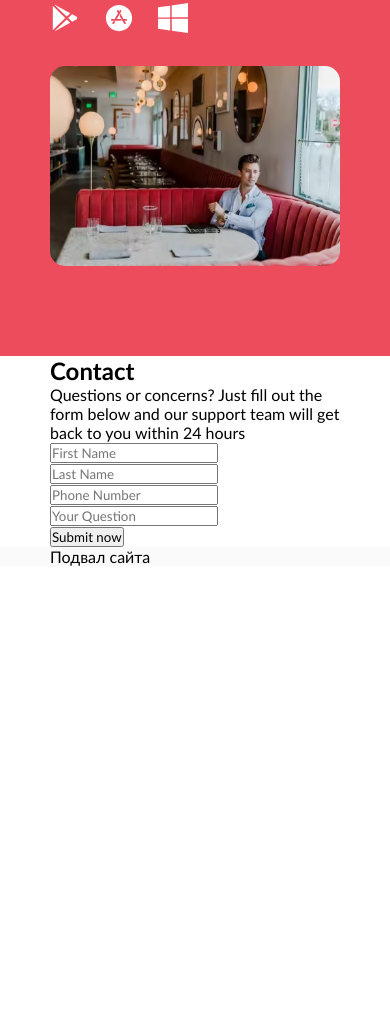
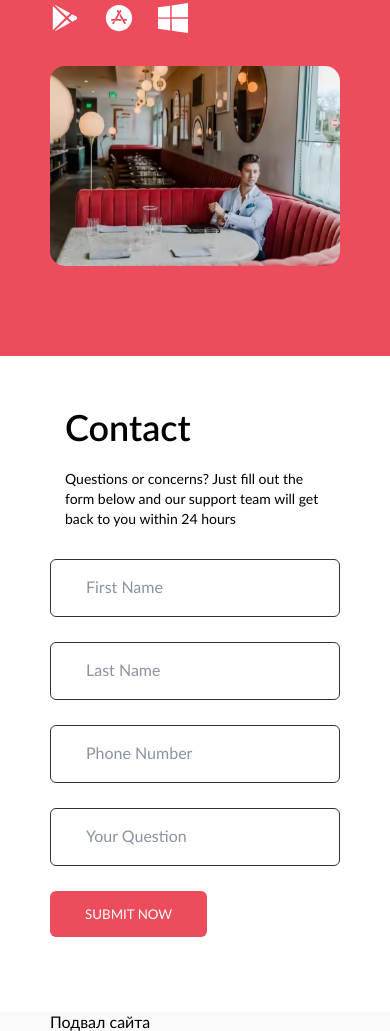
Before and after one commit to DariaGrekova/Cloudbudget, a plain HTML site: page docs/index.html in a window 390 px wide. Shown: the part 4559-5590 px from the top of the page. Before the commit the page ends 5125 px from the top, so only its background shows below. Drawn offline with Linux system fonts and the light colour scheme.

Commit message:
added styles and adaptive for contact section

```diff
--- /dev/null
+++ b/app/scss/blocks/contact_section.scss
@@ -0,0 +1,96 @@
+.contact {
+  display: flex;
+  justify-content: space-between;
+  align-items: flex-start;
+  flex-wrap: wrap;
+  padding: 115px 0;
+
+  &__content {
+    flex: 1 1 40%;
+    max-width: 445px;
+    margin: 0 15px 55px;
+  }
+
+  &__title {
+    margin-bottom: 50px;
+    font-weight: 600;
+    font-size: 36px;
+    line-height: 43px;
+  }
+
+  &__text {
+    font-size: 14px;
+    line-height: 20px;
+  }
+
+  &__form {
+    flex: 0 0 60%;
+    max-width: 540px;
+    margin: 0 15px;
+  }
+}
+.form {
+  display: flex;
+  justify-content: space-between;
+  flex-wrap: wrap;
+
+  &__name {
+    flex: 0 0 50%;
+    max-width: 255px;
+  }
+
+  &__number {
+    flex: 0 0 100%;
+  }
+
+  &__question {
+    flex: 0 0 100%;
+  }
+
+  &__submit {
+    input {
+      padding: 15px 35px;
+      background-color: $pink;
+      color: $light;
+      border: none;
+    }
+  }
+}
+
+// MEDIA QUERIES
+@media only screen and (max-width: 1330px) {
+  .contact {
+    justify-content: center;
+
+    &__content {
+      flex-basis: 100%;
+      max-width: 535px;
+    }
+
+    &__form {
+      flex-basis: 100%;
+    }
+  }
+}
+
+@media only screen and (max-width: 658px) {
+  .form {
+    &__name {
+      flex-basis: 100%;
+      max-width: 100%;
+    }
+  }
+}
+
+@media only screen and (max-width: 414px) {
+  .contact {
+    padding: 50px 0;
+
+    &__content {
+      margin-bottom: 30px;
+    }
+    &__title {
+      margin-bottom: 20px;
+    }
+  }
+}
--- a/app/scss/main.scss
+++ b/app/scss/main.scss
@@ -10,6 +10,7 @@
 @import "blocks/features_section";
 @import "blocks/technology_section";
 @import "blocks/app-download_section";
+@import "blocks/contact_section";
 
 @import "blocks/footer";
 
@@ -72,6 +73,7 @@
   flex: 0 0 445px;
   max-width: 445px;
   height: 311px;
+  margin-right: 100px;
 
   & * {
     width: 100%;
@@ -80,9 +82,25 @@
   }
 }
 
+input {
+  padding: 20px 35px;
+  margin-bottom: 25px;
+  width: 100%;
+  border: 1px solid #333333;
+  border-radius: 6px;
+  &::placeholder {
+    font-size: 16px;
+    line-height: 19px;
+    color: $form;
+  }
+}
+
 // MEDIA QUERIES
 @media only screen and (max-width: 1240px) {
   .content {
+    margin-right: 0;
+  }
+  .image {
     margin-right: 0;
   }
 }
--- a/docs/index.html
+++ b/docs/index.html
@@ -4,7 +4,7 @@
     <meta charset="UTF-8" />
     <meta name="viewport" content="width=device-width, initial-scale=1.0" />
     <title>CloudBudget</title>
-    <link rel="stylesheet" href="css/main.css?t=1657049681195" />
+    <link rel="stylesheet" href="css/main.css?t=1657054467328" />
   </head>
 
   <body>
@@ -264,7 +264,7 @@
   </div>
   <div class="contact__form">
     <form action="#" method="post" class="form">
-      <div>
+      <div class="form__name">
         <label for="firstName"></label>
         <input
           type="text"
@@ -279,7 +279,7 @@
         />
       </div>
 
-      <div>
+      <div class="form__name">
         <label for="lastName"></label>
         <input
           type="text"
@@ -294,7 +294,7 @@
         />
       </div>
 
-      <div>
+      <div class="form__number">
         <label for="tel"></label>
         <input
           type="tel"
@@ -310,7 +310,7 @@
         />
       </div>
 
-      <div>
+      <div class="form__question">
         <label for="question"></label>
         <input
           type="text"
@@ -326,7 +326,9 @@
         />
       </div>
 
-      <div class="submit"><input type="submit" value="Submit now" /></div>
+      <div class="form__submit">
+        <input class="button" type="submit" value="Submit now" />
+      </div>
     </form>
   </div>
 </section>
@@ -340,6 +342,6 @@
 </footer></div>
       </div>
     </div>
-    <script src="js/main.js?t=1657049681195"></script>
+    <script src="js/main.js?t=1657054467328"></script>
   </body>
 </html>
```
Also changed, not shown: app/html/blocks/contact_section.html (+7 -5 lines), docs/css/main.css.
